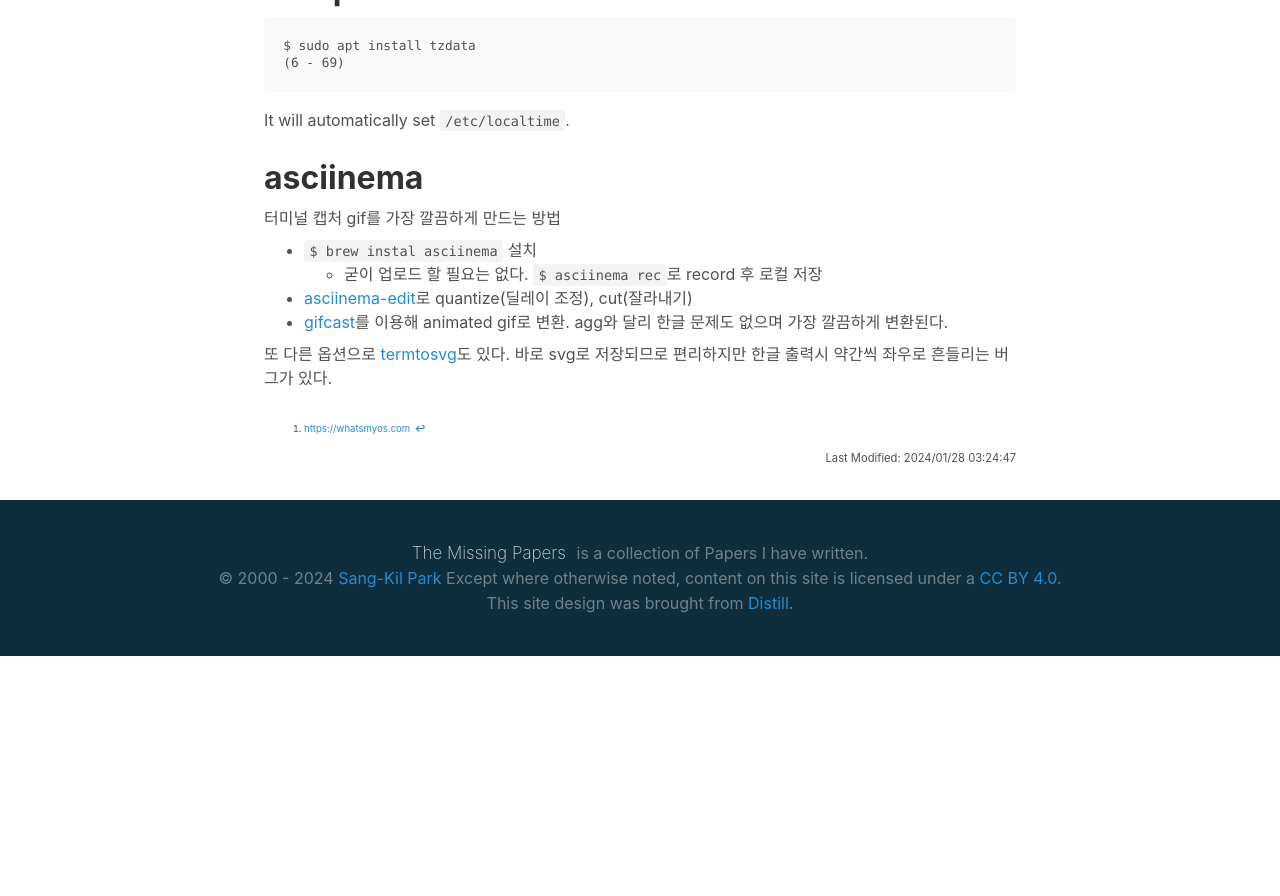
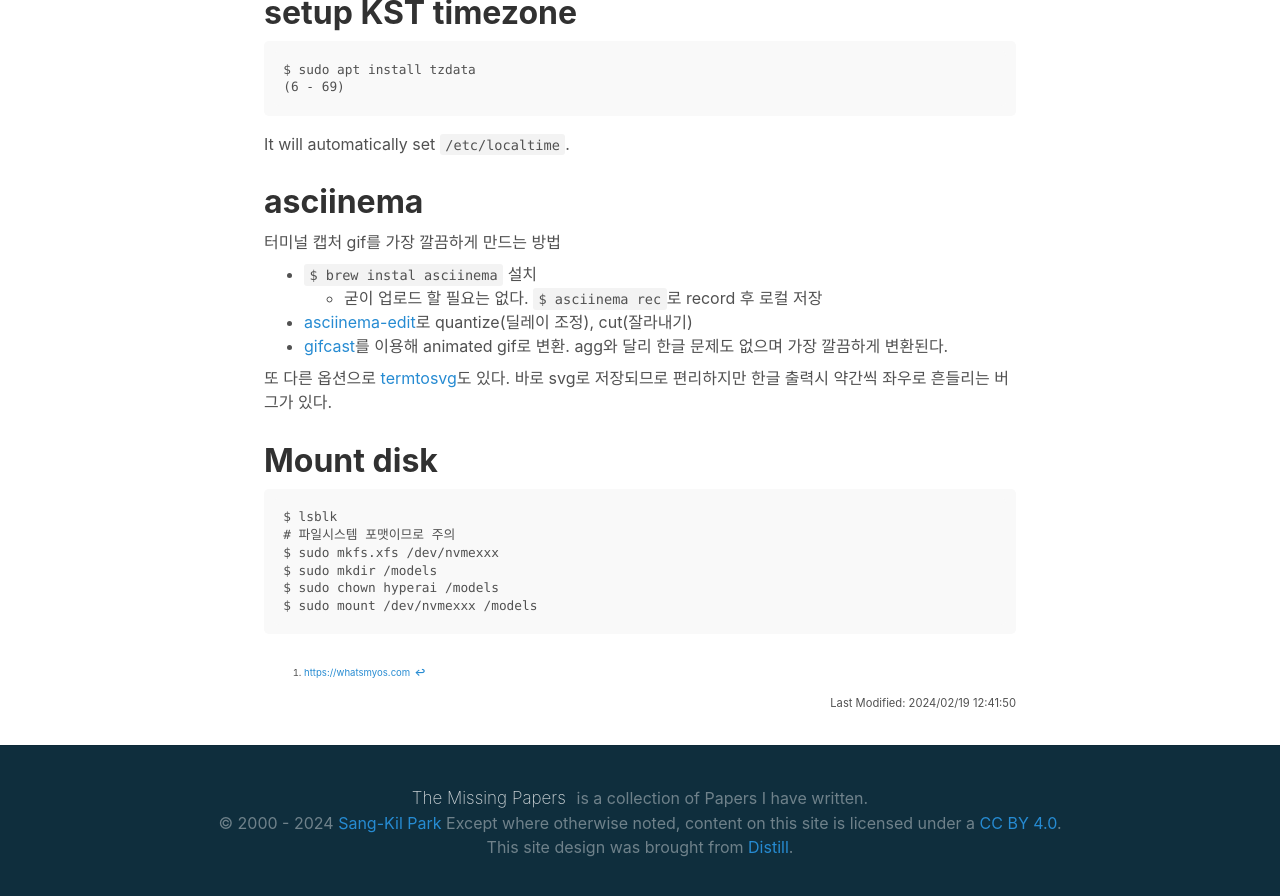
Before and after one commit to likejazz/likejazz.github.io, a Jekyll site: the page built from _wiki/Terminal-Productivity.md, in a window 1280 px wide and 900 px high, scrolled down 3982 px. Shown: the top 896 px of the window. Built offline with Jekyll 4.4.1, drawn with Linux system fonts in a browser that asks for light colours; before the commit the page ends 4638 px from its top, so only the background shows below that.

Commit message:
Update Terminal-Productivity.md

````diff
--- a/_wiki/Terminal-Productivity.md
+++ b/_wiki/Terminal-Productivity.md
@@ -2,7 +2,7 @@
 layout: wiki
 title: Terminal Productivity
 tags: ["Software Engineering"]
-last_modified_at: 2024/01/28 03:24:47
+last_modified_at: 2024/02/19 12:41:50
 ---
 
 <!-- TOC -->
@@ -22,6 +22,7 @@
 - [tar with excludes](#tar-with-excludes)
 - [setup KST timezone](#setup-kst-timezone)
 - [asciinema](#asciinema)
+- [Mount disk](#mount-disk)
 
 <!-- /TOC -->
 
@@ -191,3 +192,13 @@
 - [gifcast](https://dstein64.github.io/gifcast/)를 이용해 animated gif로 변환. agg와 달리 한글 문제도 없으며 가장 깔끔하게 변환된다.
 
 또 다른 옵션으로 [termtosvg](https://github.com/nbedos/termtosvg)도 있다. 바로 svg로 저장되므로 편리하지만 한글 출력시 약간씩 좌우로 흔들리는 버그가 있다.
+
+# Mount disk
+```
+$ lsblk
+# 파일시스템 포맷이므로 주의
+$ sudo mkfs.xfs /dev/nvmexxx
+$ sudo mkdir /models
+$ sudo chown hyperai /models
+$ sudo mount /dev/nvmexxx /models
+```
````
